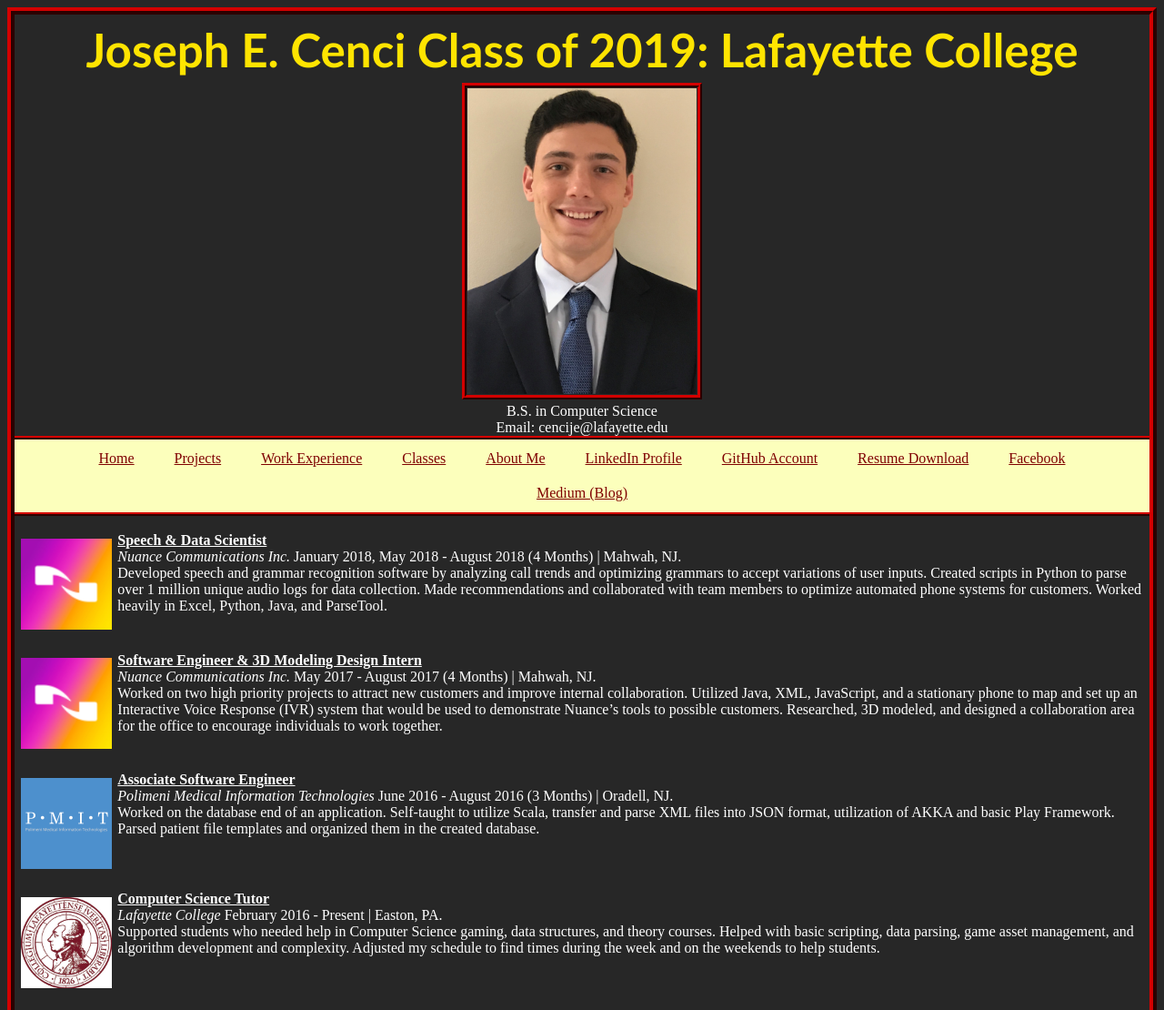
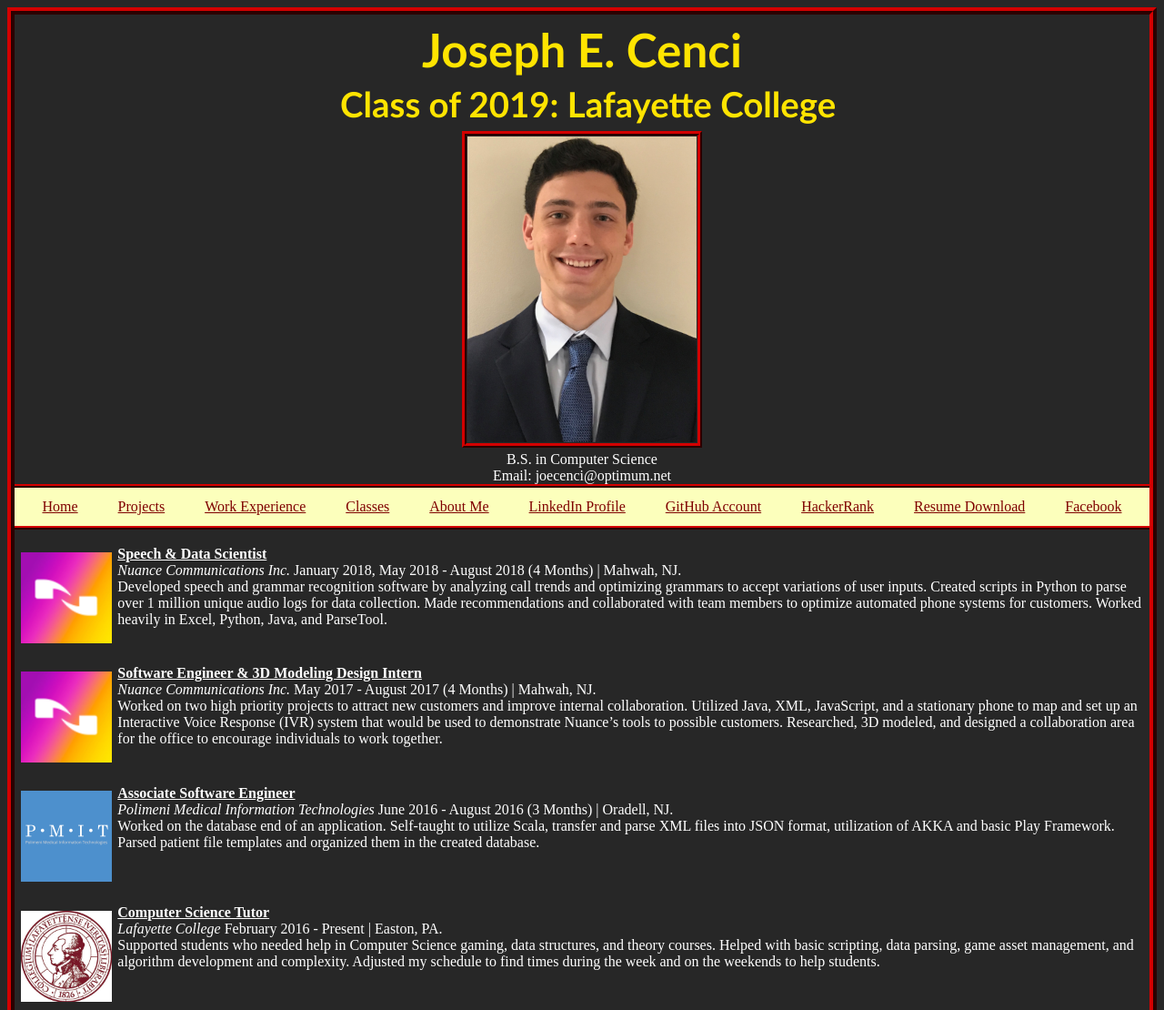
Before and after one commit to cencije/cencije.github.io, a plain HTML site: page experience.html in a window 1280 px wide. Shown: the top 1110 px of the page at 91% size. Drawn offline with Linux system fonts and the light colour scheme.

Commit message:
Fixed Heading.

```diff
--- a/StyleSheets/styleSheet1.css
+++ b/StyleSheets/styleSheet1.css
@@ -1,6 +1,13 @@
 h1 {
     color: #ffe400;
     font-size: 4vw;
+    font-family: Trebuchet MS;
+    margin-top: 5pt;
+    margin-bottom: 5pt;
+}
+h3 {
+    color: #ffe400;
+    font-size: 3vw;
     font-family: Trebuchet MS;
     margin-top: 5pt;
     margin-bottom: 5pt;
--- a/experience.html
+++ b/experience.html
@@ -8,12 +8,13 @@
     <meta name="viewport" content="width=device-width, initial-scale=1.0">
     <body>
         <center>
-            <h1>Joseph E. Cenci Class of 2019: Lafayette College</h1>
+            <h1>Joseph E. Cenci</h1>
+            <h3>Class of 2019: Lafayette College</h3>
             <img alt="selfPhoto;" src= "Pictures/SelfPhoto.jpg" class="selfPhoto"/>
             <br>
             <padOver>B.S. in Computer Science</padOver>
             <br>
-            <padOver>Email: cencije@lafayette.edu</padOver>
+            <padOver>Email: joecenci@optimum.net</padOver>
 
             <ul>
                 <li><a href="index.html">Home</a></li>
@@ -23,9 +24,10 @@
                 <li><a href="aboutme.html">About Me</a></li>
                 <li><a href= "https://www.linkedin.com/in/joseph-cenci-02a1ab133/">LinkedIn Profile</a></li>
                 <li><a href="https://github.com/cencije">GitHub Account</a></li>
-                <li><a href="Documents/Cenci_ResumeCS_2018_2019.pdf" download>Resume Download</a></li>
+                <li><a href="https://www.hackerrank.com/joecenci?hr_r=1">HackerRank</a></li>
+                <li><a href="Documents/CenciResume2019.pdf" download>Resume Download</a></li>
                 <li><a href="https://www.facebook.com/joe.cenci">Facebook</a></li>
-                <li><a href="https://medium.com/@cencije">Medium (Blog)</a></li>
+
             </ul>
         </center>
         <padOver>
```
Also changed, not shown: aboutme.html (+5 -3 lines), courses.html (+5 -3 lines), index.html (+6 -3 lines), projects.html (+5 -3 lines), 3 other files.
